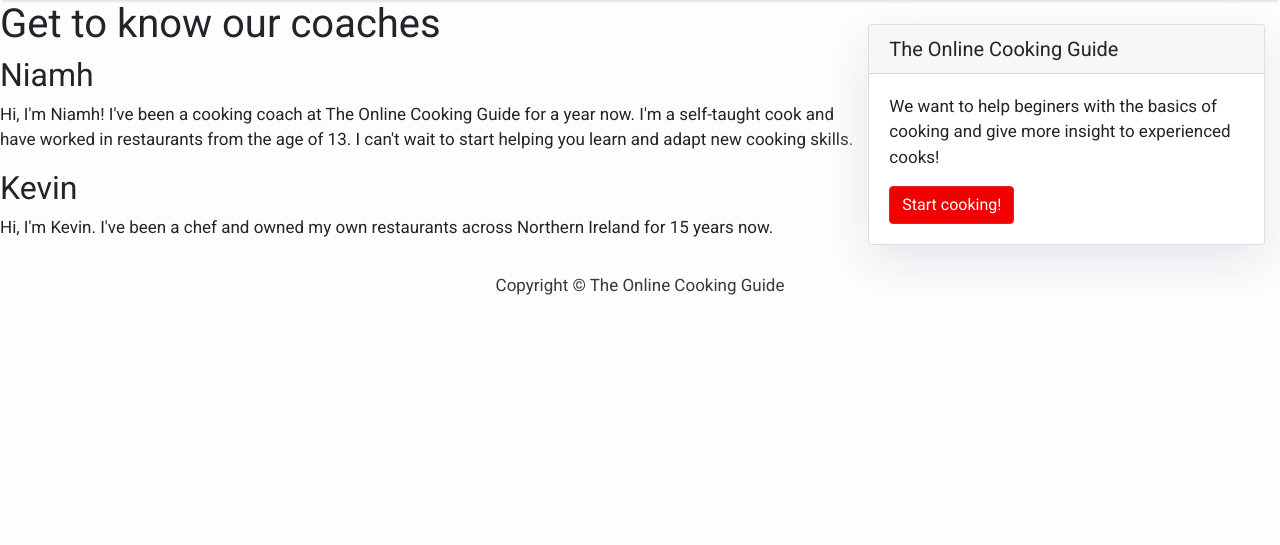
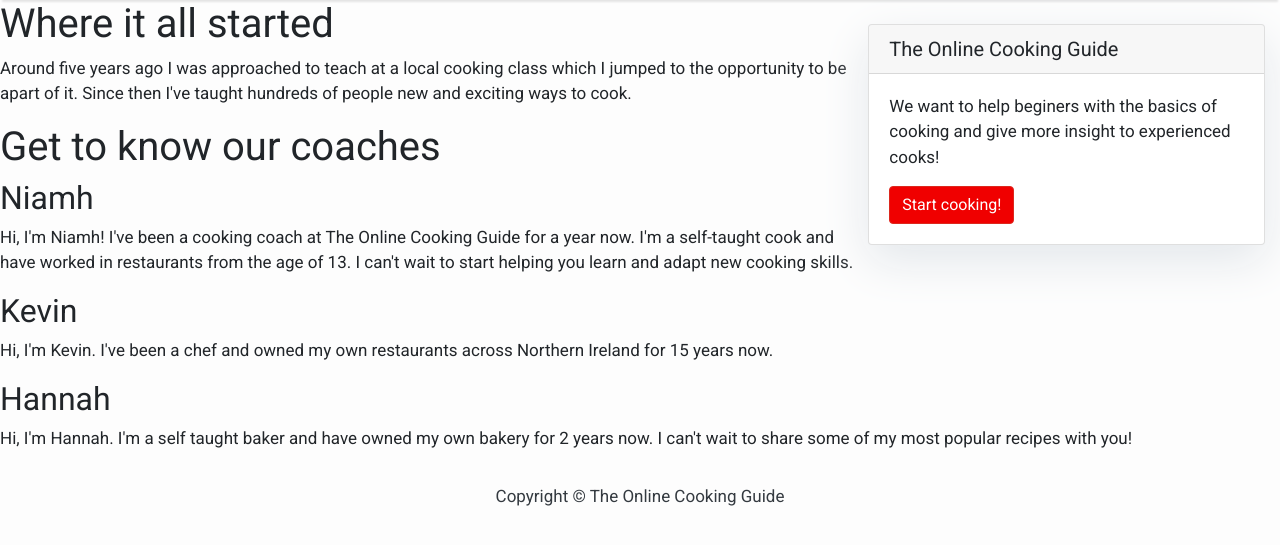
Before and after one commit to niamhbrowne/ms4-niamh-cook, a Django app: template templates/about.html in a window 1280 px wide. Shown: the part 58-603 px from the top of the page. Run offline with Django 3.2, Linux system fonts and the light colour scheme; the template is opened without the code that fills it, so the values that code supplies are empty; some libraries are stand-ins or nearby versions.

Commit message:
added comments to files

```diff
--- a/blog/urls.py
+++ b/blog/urls.py
@@ -3,5 +3,8 @@ from django.urls import path
 
 urlpatterns = [
     path('', views.PostList.as_view(), name='home'),
-    path('<slug:slug>/', views.PostDetail.as_view(), name='post_detail'),
+    path('about/', views.about, name='about'),
+    path('contact/', views.contact, name='contact'),
+    path('packages/', views.packages, name='packages'),
+    path('post/<slug:slug>/', views.PostDetail.as_view(), name='post_detail'),
 ]
--- a/templates/about.html
+++ b/templates/about.html
@@ -1,16 +1,28 @@
 {% extends "base.html" %}
 
 {% block content %}
+
+<h1>Where it all started</h1>
+<p>Around five years ago I was approached to teach at a local cooking class which I jumped to the opportunity to be apart of it.  Since then I've taught hundreds of people new and exciting ways to cook. </p>
+
+
 <h1>Get to know our coaches</h1>
+<!----------------------------------------------Coach 1 (Niamh)-->
+
 <div>
     <h2>Niamh</h2>
     <p>Hi, I'm Niamh! I've been a cooking coach at The Online Cooking Guide for a year now. I'm a self-taught cook and
         have worked in restaurants from the age of 13. I can't wait to start helping you learn and adapt new cooking
         skills.</p>
 </div>
+<!----------------------------------------------Coach 2 (Kevin)-->
+<div>
     <h2>Kevin</h2>
     <p>Hi, I'm Kevin. I've been a chef and owned my own restaurants across Northern Ireland for 15 years now.</p>
+</div>
+<!----------------------------------------------Coach 3 (Hannah)-->
 <div>
-
+    <h2>Hannah</h2>
+    <p>Hi, I'm Hannah. I'm a self taught baker and have owned my own bakery for 2 years now. I can't wait to share some of my most popular recipes with you!</p>
 </div>
 {% endblock %}
--- a/templates/base.html
+++ b/templates/base.html
@@ -76,7 +76,7 @@
             <div class="card-body">
                 <p class="card-text"> We want to help beginers with the basics of cooking and give more insight to
                     experienced cooks!</p>
-                <a href="#" class="btn btn-danger">Start cooking!</a>
+                <a href="{% url 'post_detail' %}" class="btn btn-danger">Start cooking!</a>
             </div>
         </div>
     </div>
@@ -85,7 +85,7 @@
     {% block content %}
     <!-- Content Goes here -->
     {% endblock content %}
-    <!-- Footer -->
+    <!------------------------------------------ Footer -->
     <footer class="py-3 bg-grey">
         <p class="m-0 text-dark text-center ">Copyright &copy; The Online Cooking Guide</p>
     </footer>
--- a/templates/packages.html
+++ b/templates/packages.html
@@ -37,6 +37,6 @@
         <li></li>
         <li></li>
     </ol>
-    <a href="{% url '' %}" class="btn btn-primary">Read More &rarr;</a>
+    <a href="{% url 'packages' %}" class="btn btn-primary">Read More &rarr;</a>
 </div>
 {% endblock %}
```
Also changed, not shown: blog/views.py (+18 -0 lines).
